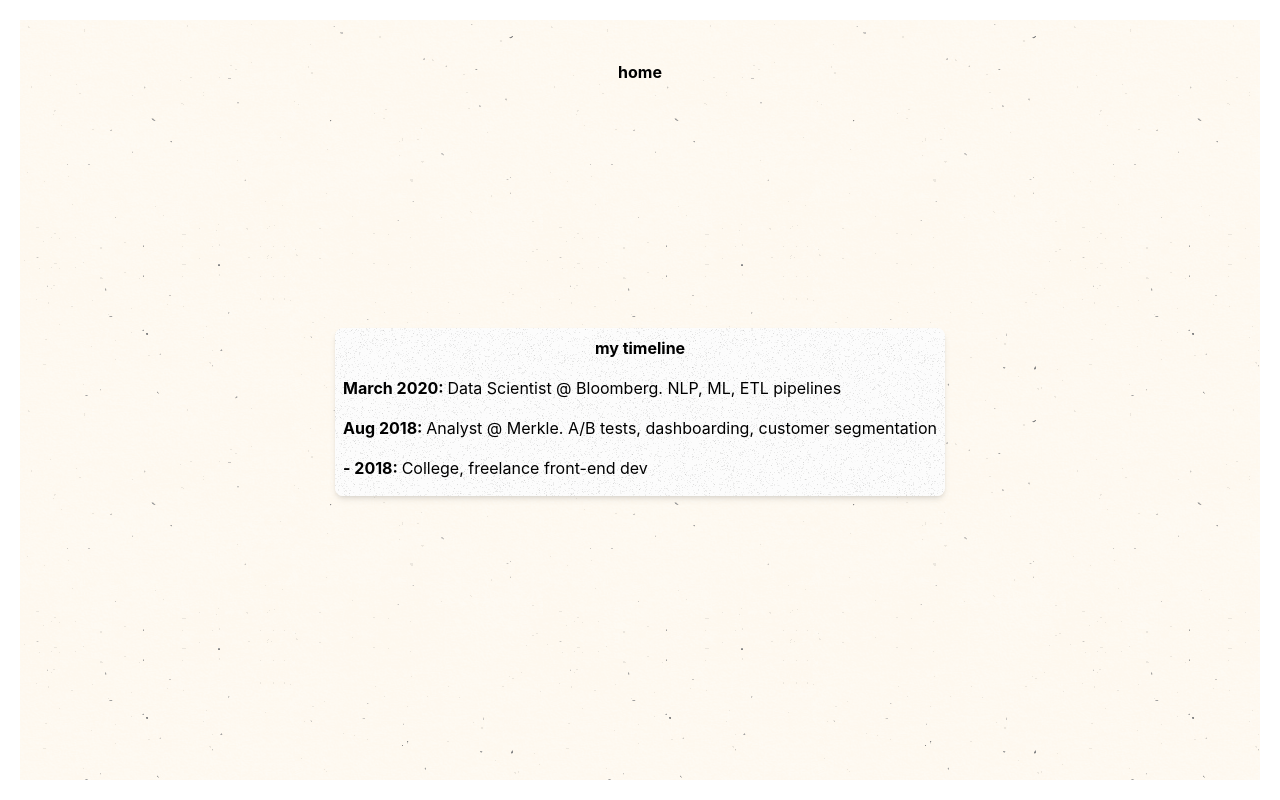
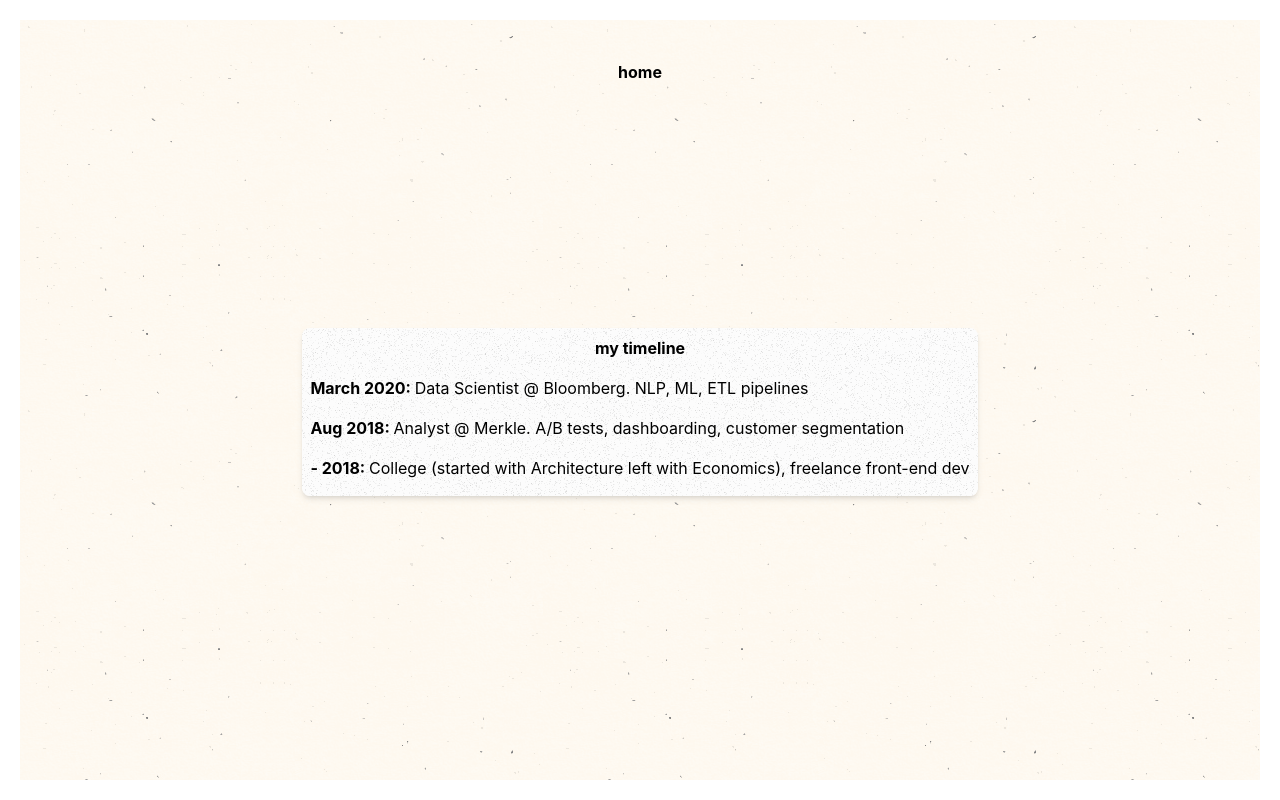
Before and after one commit to delafields/personal-site, a Next.js app: page /experience in a window 1280 px wide. Built offline with nearby package versions, Linux system fonts and the light colour scheme.

Commit message:
Added college exp

```diff
--- a/assets/experience.js
+++ b/assets/experience.js
@@ -9,7 +9,7 @@ const experienceData = [
   },
   {
     date: '- 2018: ',
-    text: `College, freelance front-end dev`
+    text: `College (started with Architecture left with Economics), freelance front-end dev`
   }
 ]
 
```
